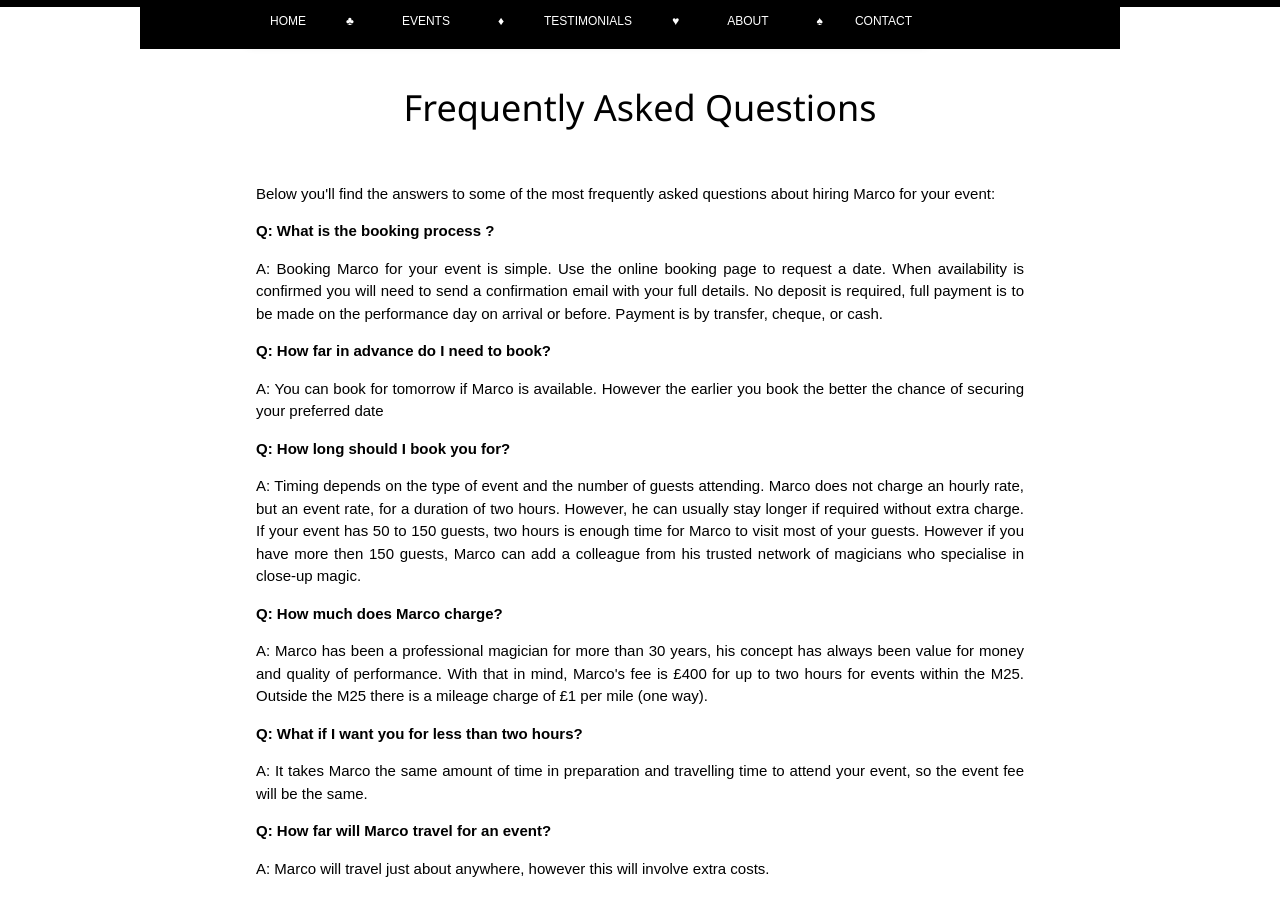
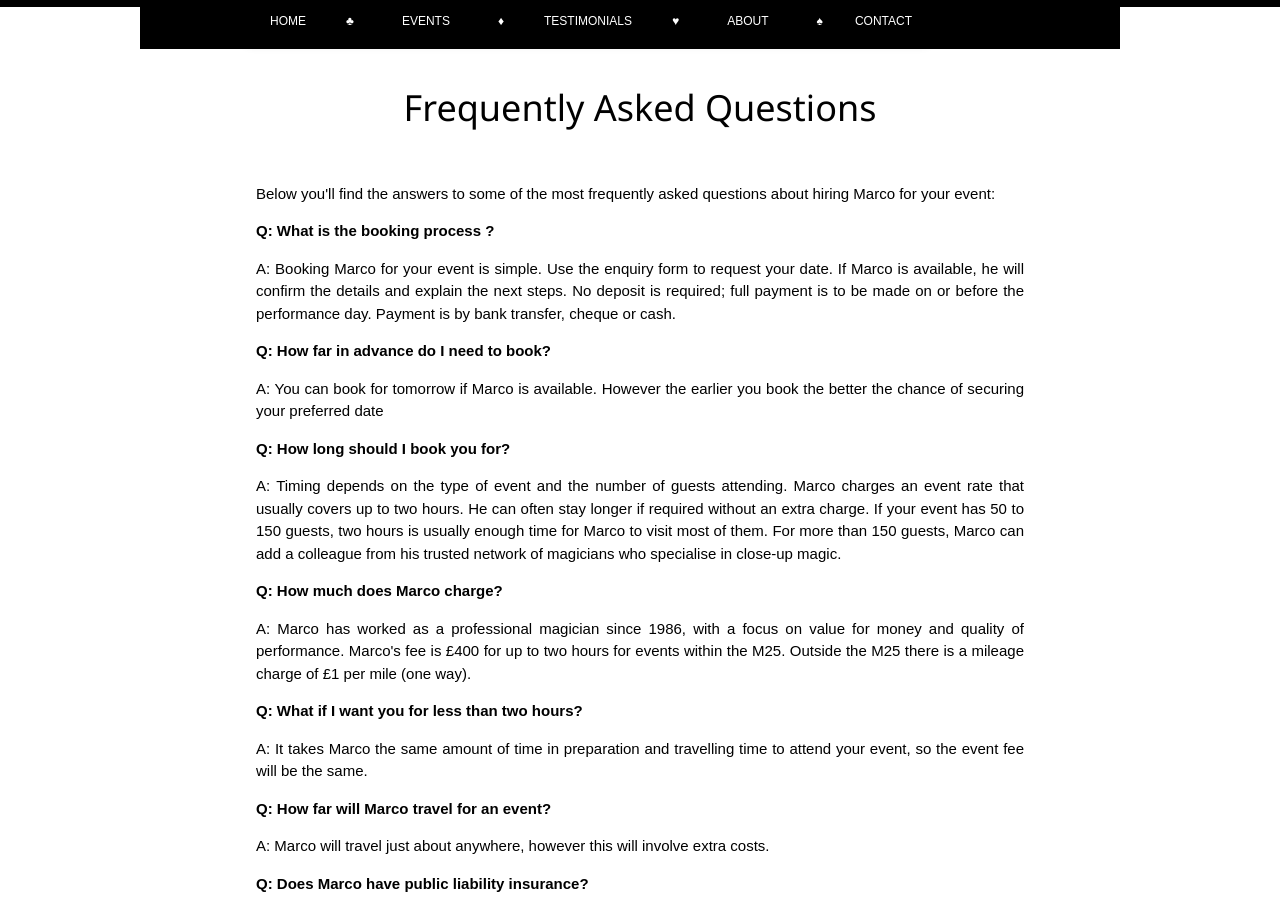
Before and after one commit to magicmarcouk/magicmarcouk.github.io, a Jekyll site: the page built from faq.md, in a window 1280 px wide and 900 px high, scrolled down 343 px. Built offline with Jekyll 4.4.1, drawn with Linux system fonts in a browser that asks for light colours; comment, search, counter and statistics services are not loaded.

Commit message:
Update content across multiple pages for clarity and accuracy

```diff
--- a/faq.md
+++ b/faq.md
@@ -9,7 +9,7 @@
 
 **Q:  What is the booking process ?**
 
-A:  Booking Marco for your event is simple. Use the online booking page to request a date. When availability is confirmed you will need to send a confirmation email with your full details. No deposit is required, full payment is to be made on the performance day on arrival or before. Payment is by transfer, cheque, or cash.
+A:  Booking Marco for your event is simple. Use the enquiry form to request your date. If Marco is available, he will confirm the details and explain the next steps. No deposit is required; full payment is to be made on or before the performance day. Payment is by bank transfer, cheque or cash.
 
 
 **Q: How far in advance do I need to book?**
@@ -19,12 +19,12 @@
 
 **Q: How long should I book you for?**
 
-A:  Timing depends on the type of event and the number of guests attending. Marco does not charge an hourly rate, but an event rate, for a duration of two hours. However, he can usually stay longer if required without extra charge. If your event has 50 to 150 guests, two hours is enough time for Marco to visit most of your guests. However if you have more then 150 guests, Marco can add a colleague from his trusted network of magicians who specialise in close-up magic.
+A:  Timing depends on the type of event and the number of guests attending. Marco charges an event rate that usually covers up to two hours. He can often stay longer if required without an extra charge. If your event has 50 to 150 guests, two hours is usually enough time for Marco to visit most of them. For more than 150 guests, Marco can add a colleague from his trusted network of magicians who specialise in close-up magic.
 
 
 **Q: How much does Marco charge?**
 
-A:  Marco has been a professional magician for more than 30 years, his concept has always been value for money and quality of performance. With that in mind, Marco's fee is £400 for up to two hours for events within the M25. Outside the M25 there is a mileage charge of £1 per mile (one way).
+A:  Marco has worked as a professional magician since 1986, with a focus on value for money and quality of performance. Marco's fee is £400 for up to two hours for events within the M25. Outside the M25 there is a mileage charge of £1 per mile (one way).
 
 
 **Q: What if I want you for less than two hours?**
```
Also changed, not shown: about.md (+1 -1 lines), event-magician.md (+1 -1 lines), index.md (+1 -1 lines).
